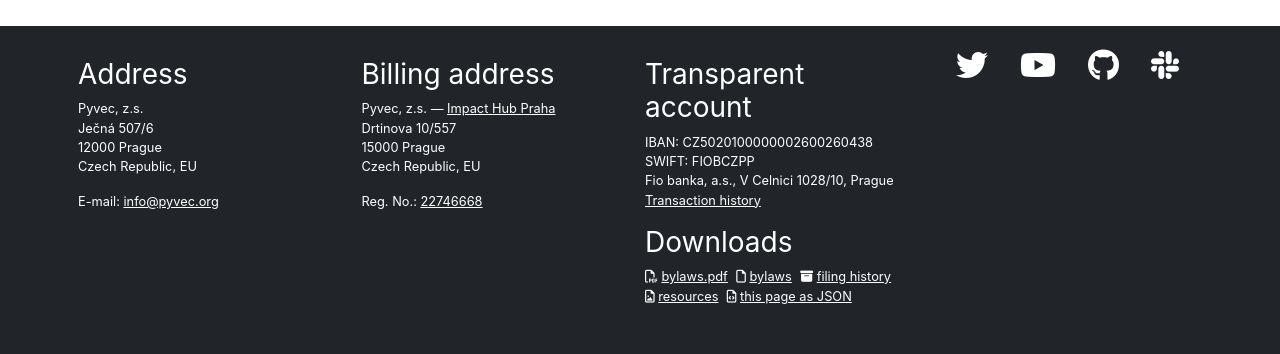
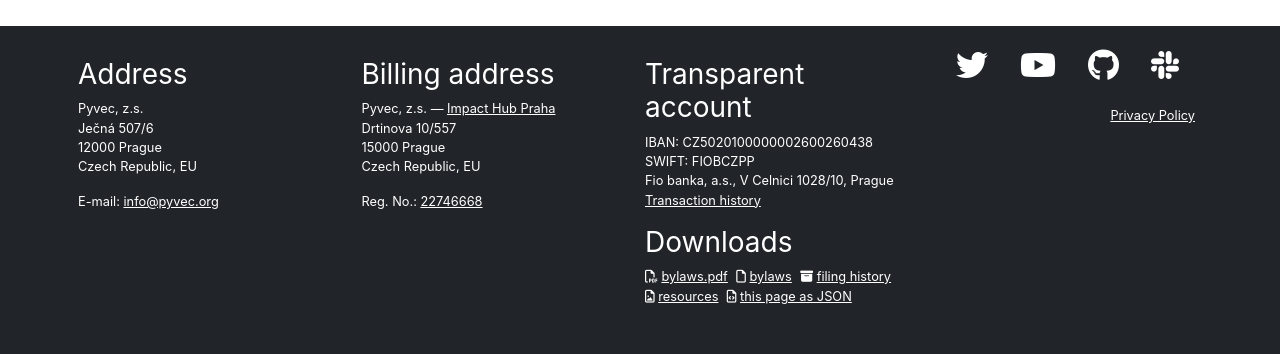
Before and after one commit to pyvec/pyvec.org, a Flask app: page /en/privacy-policy/ in a window 1280 px wide. Shown: the part 614-968 px from the top of the page. Run offline with Flask 2, Linux system fonts and the light colour scheme; some libraries are stand-ins or nearby versions.

Commit message:
fix key name, this makes the link invisible

```diff
--- a/pyvecorg/templates/index.html
+++ b/pyvecorg/templates/index.html
@@ -280,7 +280,7 @@
                             {% endfor %}
                         </ul>
                         <p class="extra-pages">
-                            <a href="{{ url_for('privacy_policy', lang=lang) }}">{{ privacy_policy.heading }}</a>
+                            <a href="{{ url_for('privacy_policy', lang=lang) }}">{{ privacy_policy.title }}</a>
                         </p>
                     </div>
                 </div>
```
